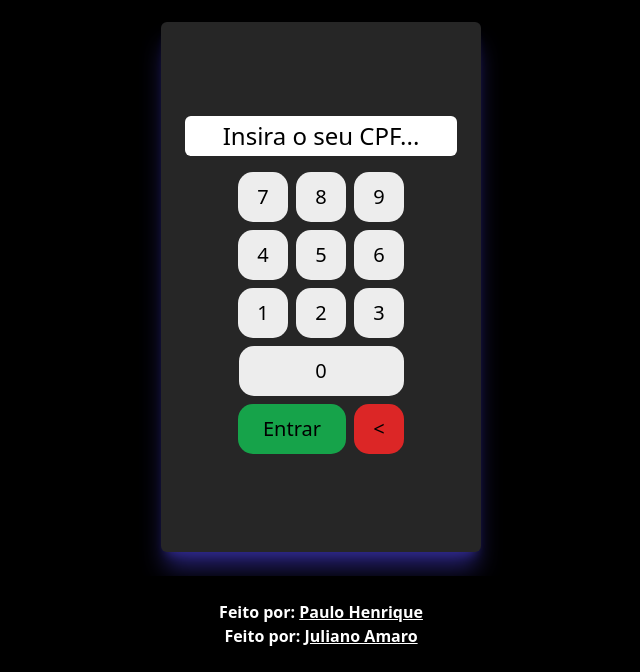
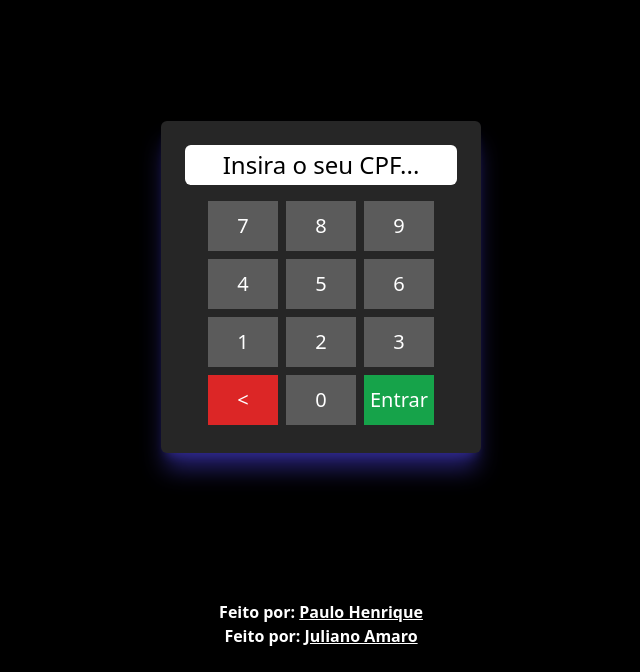
Before and after one commit to paulo-henrique-santos/Projeto-Academia, a plain HTML site: page index.html in a window 1280 px wide. Shown: the part 128-800 px from the top of the page, without its empty margins (319-959 px from the left). Drawn offline with nearby package versions, Linux system fonts and the light colour scheme.

Commit message:
versão 1.4 (cliente)

```diff
--- a/index.html
+++ b/index.html
@@ -15,7 +15,7 @@
   </header>
 
   <main class="bg-black flex-col flex-grow flex items-center justify-center text-center a p-6">
-    <div class="teclado bg-neutral-800 shadow-xl shadow-indigo-800/70 flex-col flex-grow flex items-center justify-center p-6 rounded-md w-80">
+    <div class="teclado bg-neutral-800 shadow-xl shadow-indigo-800/70 flex-col flex items-center justify-center p-6 rounded-md w-80">
       <p id="cpf" class="vazio text-2xl rounded-md h-10 w-full max-w-md py-1 px-3 text-center bg-white mb-3" data-placeholder='Insira o seu CPF...'></p>
       <table>
         <tr>
@@ -34,13 +34,11 @@
           <td><button class="botao" onclick="insert('3')">3</button></td>
         </tr>
         <tr>
-          <td colspan="3"><button id="zero" class="botao" onclick="insert('0')">0</button></td>
+          <td><button class="botao bg-red-600 hover:bg-red-800"" onclick="back()"><</button></td>
+          <td><button id="zero" class="botao" onclick="insert('0')">0</button></td>
+          <td><button class="botao bg-green-600 hover:bg-green-800" id="entrar" onclick="buscarCpf()">Entrar</button></td>
+        </tr>
 
-        </tr>
-        <tr>
-          <td colspan="2"><button class="botao bg-green-600 hover:bg-green-800" id="entrar" onclick="buscarCpf()">Entrar</button></td>
-          <td><button class="botao bg-red-600 hover:bg-red-800"" onclick="back()"><</button></td>
-        </tr>
       </table>
 
     </div>
--- a/style.css
+++ b/style.css
@@ -4,24 +4,20 @@ footer a {
 
 .botao {
     height: 50px;
-    width: 50px;
-    background-color: rgb(237, 237, 237);
+    width: 70px;
+    background-color: rgb(91, 91, 91);
     margin: 3px;
     font-size: 20px;
-    border-radius: 15px;
+    border-radius: 0px;
+    color: white;
+
 }
 
 .botao:hover {
     background-color: rgb(175, 175, 175);
 }
 
-#entrar {
-    width: 108px;
-}
 
-#zero {
-    width: 165px;
-}
 
 #cpf.vazio::before {
     content: attr(data-placeholder);
```
